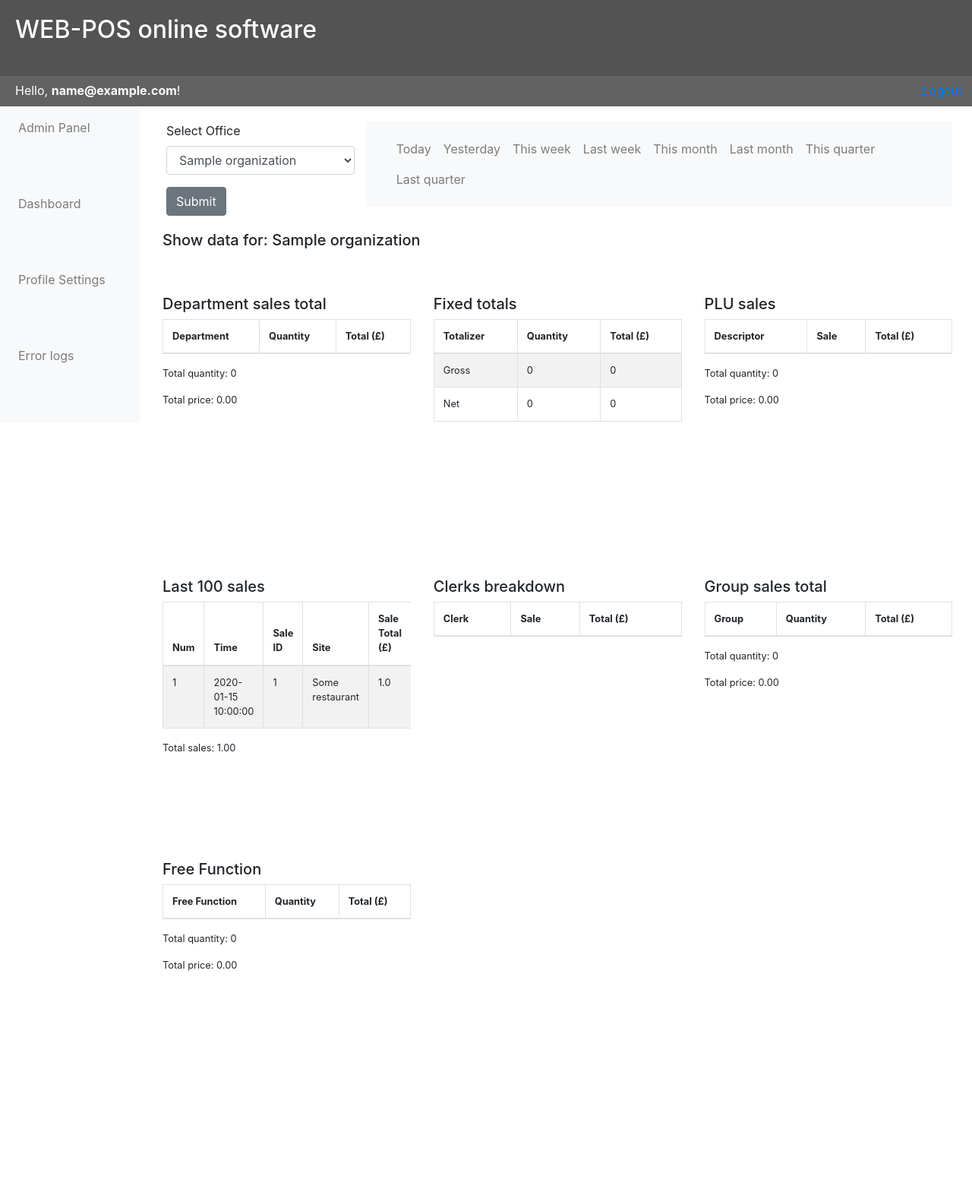
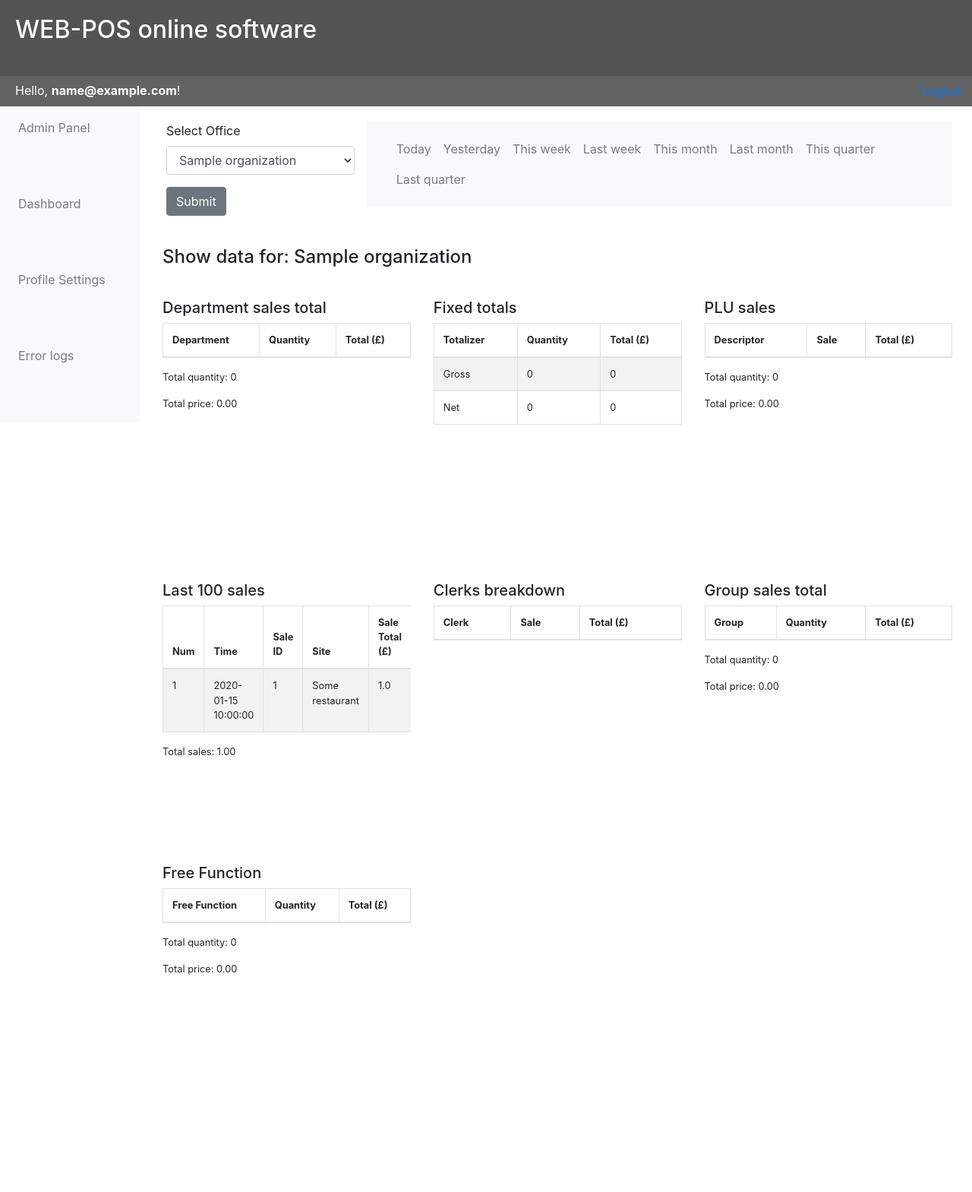
Before and after one commit to sah1l/flask-dashboard, a Flask app: page /dashboard/1 in a window 1280 px wide. Shown: the whole page at 76% size. Before the commit the page ends 1278 px from the top, so only its background shows below. Run offline with Flask 2, Linux system fonts and the light colour scheme; a user stored in the database is signed in; tables that the repository leaves empty hold one stand-in row (values such as "Sample post"); lists and menus that the app fills with data are empty; some libraries are stand-ins or nearby versions.

Commit message:
Dashboard styles changes

```diff
--- a/app/static/app.css
+++ b/app/static/app.css
@@ -144,8 +144,12 @@
     padding-right: 10px;
 }
 
-#organization-name h5 {
-    margin-bottom: 20px;
+#organization-name h4 {
+    margin-bottom: 0;
+}
+
+#statistics-data {
+    margin-top: 20px;
 }
 
 /* Footer */
--- a/app/templates/stats/base.html
+++ b/app/templates/stats/base.html
@@ -38,8 +38,9 @@
         </div>
 
         <!-- Organization's title -->
+        <div id="statistics-data">
             <div id="organization-name">
-            <h5>Show data for: {{ organization_name }}</h5>
+                <h4>Show data for: {{ organization_name }}</h4>
             </div>
 
             <!-- Table blocks -->
@@ -61,4 +62,5 @@
             <div class="error-message">{{ error_message }}</div>
         {% endif %}
         </div>
+    </div>
 {% endblock %}
```
Lines whose indentation alone changed are shown as unchanged.
